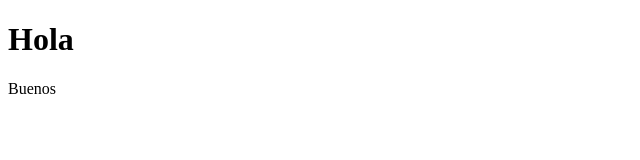
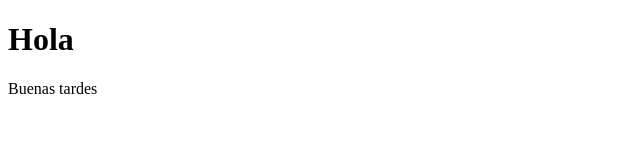
Before and after one commit to ZulmaCortes/prueba, a plain HTML site: page index.html in a window 1280 px wide. Shown: the full height of the page, 0-640 px from the left. Drawn offline with Linux system fonts and the light colour scheme.

Commit message:
cambios 2

```diff
--- a/index.html
+++ b/index.html
@@ -7,6 +7,6 @@
 </head>
 <body>
     <h1>Hola</h1>
-    <p>Buenos </p>
+    <p>Buenas tardes</p>
 </body>
 </html>
```
